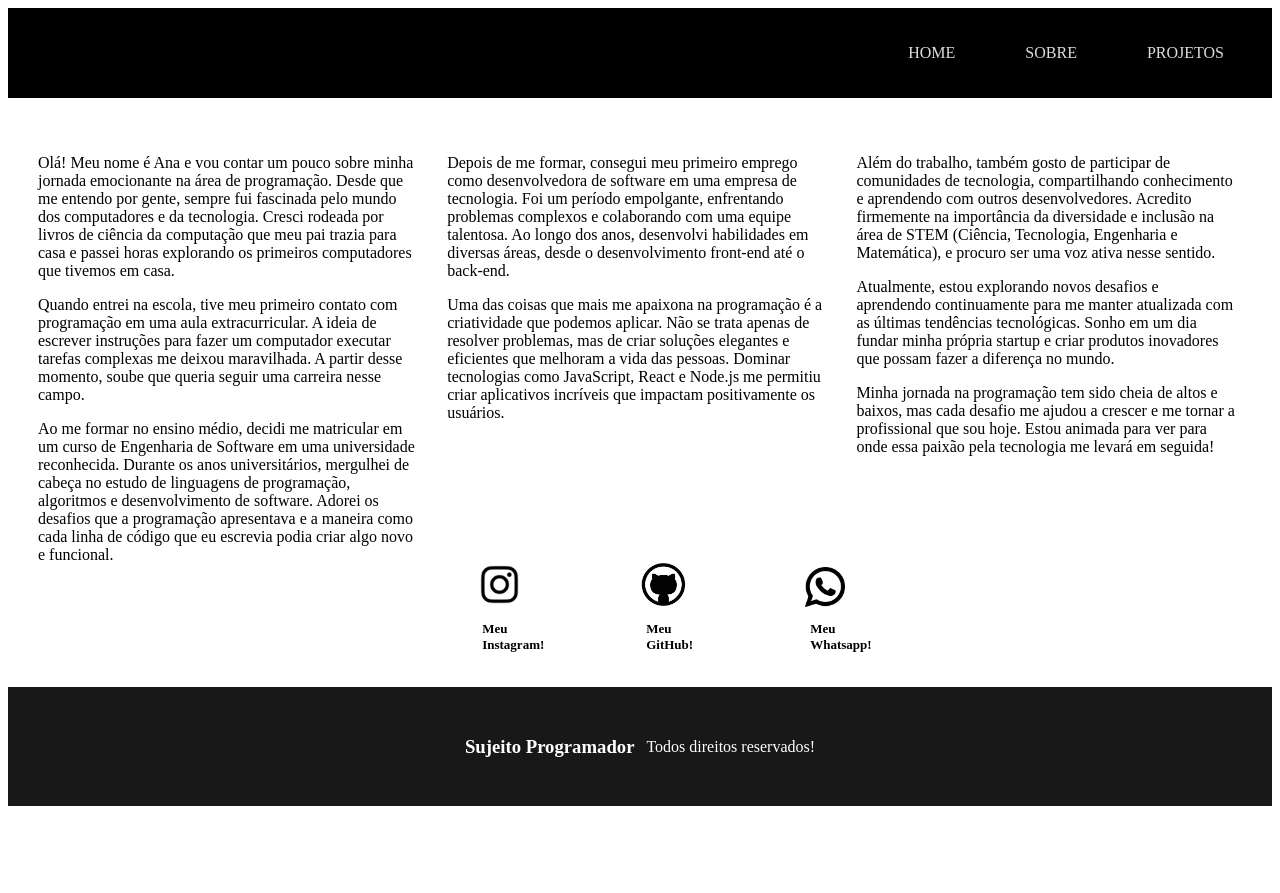
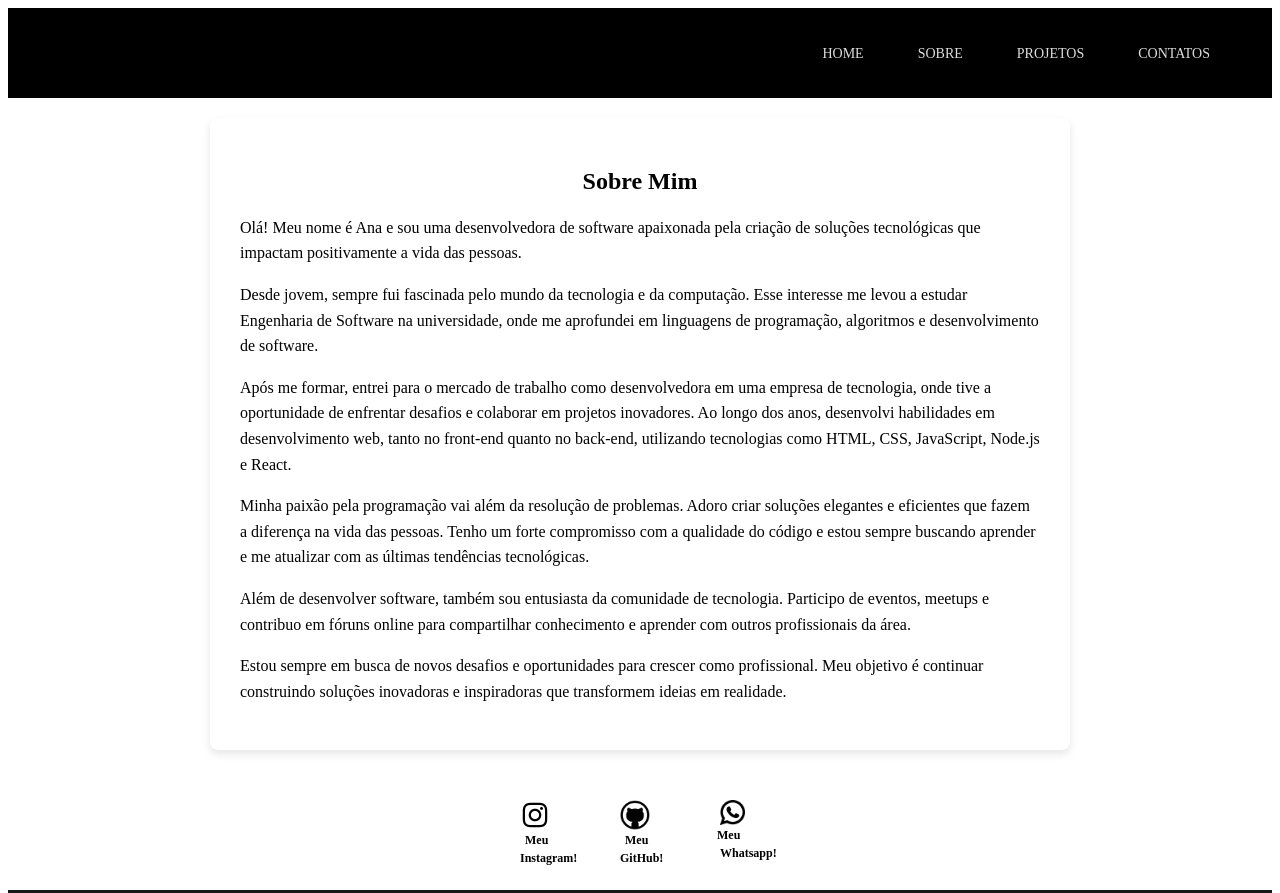
Before and after one commit to vsalessandra/html-portfolio-trabalho-2, a plain HTML site: page sobre.html in a window 1280 px wide. Shown: the top 893 px of the page. Before the commit the page ends 814 px from the top, so only its background shows below. Drawn offline with Linux system fonts and the light colour scheme.

Commit message:
formulario-ajustes

```diff
--- a/css/style.css
+++ b/css/style.css
@@ -29,14 +29,15 @@ html{
   display: flex;
   align-items: center;
   list-style: none;
-  margin-right: 28px;
+  margin-right: 50px;
 }
 
 .nav-list a{
   text-decoration: none;
   color: #DDD;
-  padding: 20px;
+  padding: 12px;
   margin-left: 30px;
+  font-size: 14px;
 }
 
 .nav-list a:hover{
--- a/sobre.html
+++ b/sobre.html
@@ -21,14 +21,15 @@
   display: flex;
   align-items: center;
   list-style: none;
-  margin-right: 28px;
+  margin-right: 50px;
 }
 
 .nav-list a{
   text-decoration: none;
   color: #DDD;
-  padding: 20px;
+  padding: 12px;
   margin-left: 30px;
+  font-size: 14px;
 }
 
 .nav-list a:hover{
@@ -39,37 +40,39 @@ body{
     background-color: #fff;
 }
 
-main{
-    margin: 20px;
+.container {
+    max-width: 800px;
+    margin: 20px auto;
+    background-color: #fff;
+    padding: 30px;
+    border-radius: 8px;
+    box-shadow: 0 4px 8px rgba(0, 0, 0, 0.1);
 }
 
-section{
-   align-items: center;
-   display: inline-block;
+h1 {
+    text-align: center;
+    color: #000000;
 }
 
-.seçao{
-    width: 30%;
-    float: left;
-    box-sizing: border-box;
-    margin-top: 40px;
-    margin-left: 30px;
-    margin-bottom: 30px;
+article {
+    line-height: 1.6;
 }
 
+
 img{
-    width: 45px;
-    height: 45px;
+    width: 30px;
+    height: 30px;
+    display: flex;
 }
 #whats{
-    width: 40px;
-    height: 40px;
+    width: 25px;
+    height: 25px;
 }
 
 div{
     align-items: center;
     display: inline-block;
-    margin: 60px;
+    margin: 30px;
     height: 60px;
     width: 40px;
 }
@@ -80,13 +83,13 @@ div a{
 }
 
 .whatsapp-link {
-    display: inline-block;
-    padding: 10px 20px;
+    padding: 10px 12px;
     color: #000000;
     text-decoration: none;
     border-radius: 5px;
     font-weight: bold;
     cursor: pointer;
+    font-size: 12px;
 }
 
 .whatsapp-link:hover {
@@ -94,12 +97,12 @@ div a{
 }
 
 .instagram-link{
-    display: inline-block;
     padding: 10px 20px;
     color: #000000;
     text-decoration: none;
     border-radius: 5px;
     font-weight: bold;
+    font-size: 12px;
     cursor: pointer;
 }
 
@@ -108,17 +111,23 @@ div a{
 }
 
 .github-link{
-    display: inline-block;
     padding: 10px 20px;
     color: #000000;
     text-decoration: none;
     border-radius: 5px;
     font-weight: bold;
+    font-size: 12px;
     cursor: pointer;
 }
 
 .github-link:hover{
     color: #4c5991;
+}
+
+.contato{
+  align-items: center;
+  display: flex;
+  justify-content: center;
 }
 
 footer{
@@ -139,6 +148,19 @@ footer a {
 footer p {
   margin-left: 12px;
 }
+
+@media only screen and (max-width: 600px){
+  .seçao{
+    flex-direction: column;
+    text-align: center;
+    padding: 10px;
+  }
+
+  .seçao p{
+    font-size: 14px;
+  }
+}
+
 </style>
 <body>
     <nav class="nav">
@@ -152,36 +174,31 @@ footer p {
           <li>
             <a href="projetos.html">PROJETOS</a>
           </li>
+          <li>
+            <a href="contato.html">CONTATOS</a>
+          </li>
         </ul>
       </nav>
-      <section class="seçao">
-        <p>
-            Olá! Meu nome é Ana e vou contar um pouco sobre minha jornada emocionante na área de programação. Desde que me entendo por gente, sempre fui fascinada pelo mundo dos computadores e da tecnologia. Cresci rodeada por livros de ciência da computação que meu pai trazia para casa e passei horas explorando os primeiros computadores que tivemos em casa. </p>
-
-<p>Quando entrei na escola, tive meu primeiro contato com programação em uma aula extracurricular. A ideia de escrever instruções para fazer um computador executar tarefas complexas me deixou maravilhada. A partir desse momento, soube que queria seguir uma carreira nesse campo. </p>
-
-<p>Ao me formar no ensino médio, decidi me matricular em um curso de Engenharia de Software em uma universidade reconhecida. Durante os anos universitários, mergulhei de cabeça no estudo de linguagens de programação, algoritmos e desenvolvimento de software. Adorei os desafios que a programação apresentava e a maneira como cada linha de código que eu escrevia podia criar algo novo e funcional. </p>
-      </section>
-<section class="seçao">
-<p>Depois de me formar, consegui meu primeiro emprego como desenvolvedora de software em uma empresa de tecnologia. Foi um período empolgante, enfrentando problemas complexos e colaborando com uma equipe talentosa. Ao longo dos anos, desenvolvi habilidades em diversas áreas, desde o desenvolvimento front-end até o back-end. </p>
-
-<p>Uma das coisas que mais me apaixona na programação é a criatividade que podemos aplicar. Não se trata apenas de resolver problemas, mas de criar soluções elegantes e eficientes que melhoram a vida das pessoas. Dominar tecnologias como JavaScript, React e Node.js me permitiu criar aplicativos incríveis que impactam positivamente os usuários. </p>
-</section>
-
-<section class="seçao">
-    <p>Além do trabalho, também gosto de participar de comunidades de tecnologia, compartilhando conhecimento e aprendendo com outros desenvolvedores. Acredito firmemente na importância da diversidade e inclusão na área de STEM (Ciência, Tecnologia, Engenharia e Matemática), e procuro ser uma voz ativa nesse sentido. </p>
-
-<p>Atualmente, estou explorando novos desafios e aprendendo continuamente para me manter atualizada com as últimas tendências tecnológicas. Sonho em um dia fundar minha própria startup e criar produtos inovadores que possam fazer a diferença no mundo. </p>
-
- <p>Minha jornada na programação tem sido cheia de altos e baixos, mas cada desafio me ajudou a crescer e me tornar a profissional que sou hoje. Estou animada para ver para onde essa paixão pela tecnologia me levará em seguida! </p>
+      <main>
+        <section class="container">
+            <h1>Sobre Mim</h1>
+            <article>
+                <p>Olá! Meu nome é Ana e sou uma desenvolvedora de software apaixonada pela criação de soluções tecnológicas que impactam positivamente a vida das pessoas.</p>
+                <p>Desde jovem, sempre fui fascinada pelo mundo da tecnologia e da computação. Esse interesse me levou a estudar Engenharia de Software na universidade, onde me aprofundei em linguagens de programação, algoritmos e desenvolvimento de software.</p>
+                <p>Após me formar, entrei para o mercado de trabalho como desenvolvedora em uma empresa de tecnologia, onde tive a oportunidade de enfrentar desafios e colaborar em projetos inovadores. Ao longo dos anos, desenvolvi habilidades em desenvolvimento web, tanto no front-end quanto no back-end, utilizando tecnologias como HTML, CSS, JavaScript, Node.js e React.</p>
+                <p>Minha paixão pela programação vai além da resolução de problemas. Adoro criar soluções elegantes e eficientes que fazem a diferença na vida das pessoas. Tenho um forte compromisso com a qualidade do código e estou sempre buscando aprender e me atualizar com as últimas tendências tecnológicas.</p>
+                <p>Além de desenvolver software, também sou entusiasta da comunidade de tecnologia. Participo de eventos, meetups e contribuo em fóruns online para compartilhar conhecimento e aprender com outros profissionais da área.</p>
+                <p>Estou sempre em busca de novos desafios e oportunidades para crescer como profissional. Meu objetivo é continuar construindo soluções inovadoras e inspiradoras que transformem ideias em realidade.</p>
+            </article>
         </section>
-      <section>
+    </main>
+    <section class="contato">
         <div>
             <img id="insta" src="images/insragram.jpg" alt="instagram">
             <a class="instagram-link" href="https://www.instagram.com/ittsale__?igsh=bjBqNDd5aGgzdWFu&utm_source=qr" target="_blank">Meu Instagram!</a>
         </div>
         <div>
-            <img src="images/githubb.png" alt="github">
+            <img id="github" src="images/githubb.png" alt="github">
             <a class="github-link" href="https://github.com/vsalessandra" target="_blank">Meu GitHub!</a>
         </div>
         <div>
```
Also changed, not shown: contato.html (added, +156 -0 lines), index.html (+3 -0 lines), projetos.html (+6 -2 lines).
